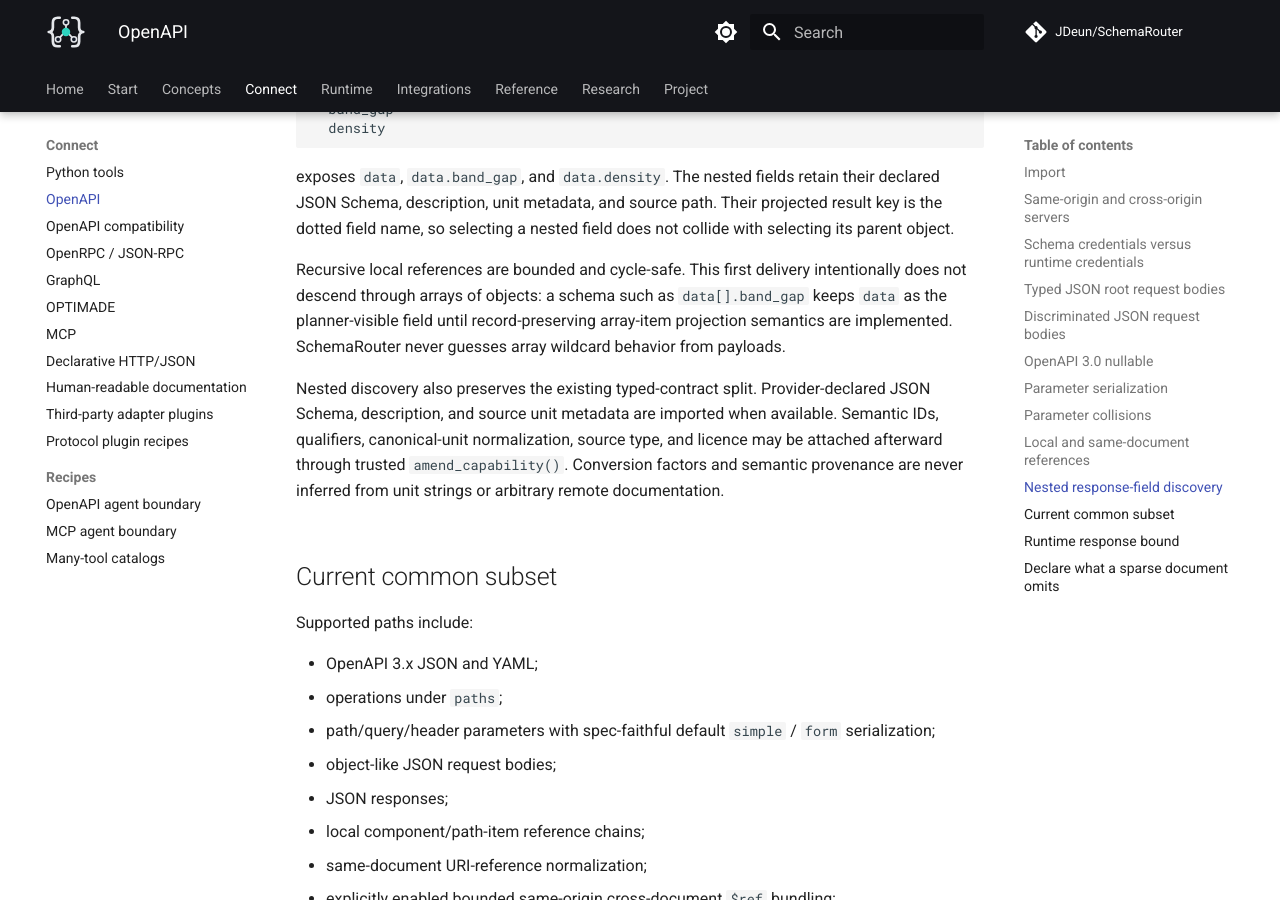
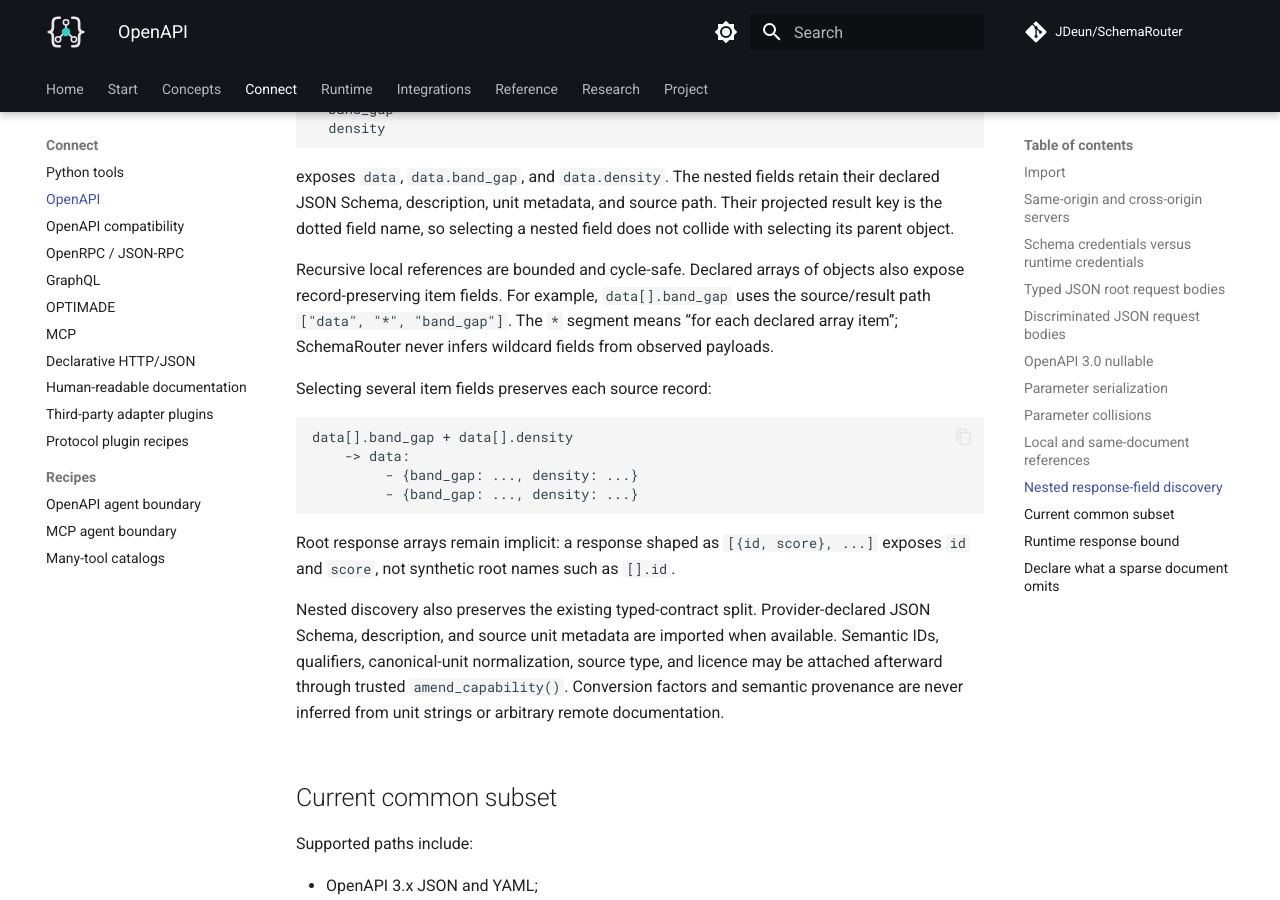
Before and after one commit to JDeun/SchemaRouter, an MkDocs documentation site: the page built from docs/guides/openapi.md, in a window 1280 px wide and 900 px high, scrolled down 6730 px. Built offline with MkDocs 1.6.1 and Material for MkDocs 9.7.7, drawn with Linux system fonts in a browser that asks for light colours; comment, search, counter and statistics services are not loaded.

Commit message:
docs: describe OpenAPI array-item fields

````diff
--- a/docs/guides/openapi.md
+++ b/docs/guides/openapi.md
@@ -292,10 +292,22 @@ exposes `data`, `data.band_gap`, and `data.density`. The nested fields retain th
 JSON Schema, description, unit metadata, and source path. Their projected result key is the dotted
 field name, so selecting a nested field does not collide with selecting its parent object.
 
-Recursive local references are bounded and cycle-safe. This first delivery intentionally does not
-descend through arrays of objects: a schema such as `data[].band_gap` keeps `data` as the
-planner-visible field until record-preserving array-item projection semantics are implemented.
-SchemaRouter never guesses array wildcard behavior from payloads.
+Recursive local references are bounded and cycle-safe. Declared arrays of objects also expose
+record-preserving item fields. For example, `data[].band_gap` uses the source/result path
+`["data", "*", "band_gap"]`. The `*` segment means “for each declared array item”; SchemaRouter
+never infers wildcard fields from observed payloads.
+
+Selecting several item fields preserves each source record:
+
+```text
+data[].band_gap + data[].density
+    -> data:
+         - {band_gap: ..., density: ...}
+         - {band_gap: ..., density: ...}
+```
+
+Root response arrays remain implicit: a response shaped as `[{id, score}, ...]` exposes `id` and
+`score`, not synthetic root names such as `[].id`.
 
 Nested discovery also preserves the existing typed-contract split. Provider-declared JSON Schema,
 description, and source unit metadata are imported when available. Semantic IDs, qualifiers,
````
